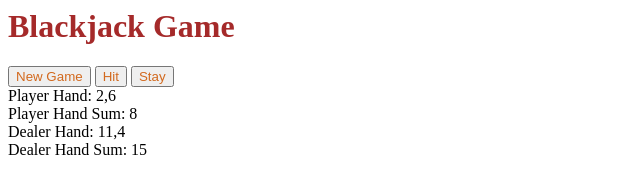
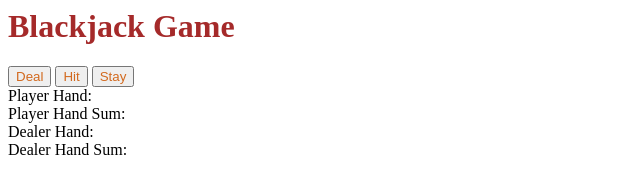
Before and after one commit to mamathabele/blackjack-game, a plain HTML site: page index.html in a window 1280 px wide. Shown: the whole page, without its empty margins (0-640 px from the left). Drawn offline with Linux system fonts and the light colour scheme.

Commit message:
stable code

```diff
--- a/game.js
+++ b/game.js
@@ -54,24 +54,13 @@ function createdeck() {
     }
     return deck;
 }
-//console.log(deck);
+
 //shuffle the deck and pic 2random locations
 function shuffle(deck){
-    // for(let j = 0; j < deck.length; j++){
-    //     var dealer = [Math.floor(Math.random() * deck.length)];
-    //     var player = [Math.floor(Math.random() * deck.length)];
-
-    //       var temp = deck[dealer]
-    //       deck[dealer] = deck[player];
-    //       deck[player] = temp;
-    // }
-//console.log(dealer,player);
-
 // generate the randomindex from deck of cards
     var randomindex = [Math.floor(Math.random() * deck.length)];
     return deck[randomindex];
 }
-//console.log(shuffle(deck));
 
 // start game function will generate two cards foreach  dealerhand and playerhand
 function startgame(){
@@ -138,13 +127,3 @@ function startgame(){
     }
 
 }
-
- startgame();
-//  console.log('playerhand:' + playerhand);
-//  console.log('playerhand sum value:' + gethandvalue(playerhand));
-//  console.log('dealerhand:' + dealerhand);
-//  console.log('dealerhand sum value:' + gethandvalue(dealerhand));
-updateView();
-
-//  document.getElementById(playerhand).innerHTML = playerhand;
-//  document.getElementById(playerhand).innerHTML = playerhand;
--- a/index.html
+++ b/index.html
@@ -7,7 +7,7 @@
     <body>
         <div>
             <h1>Blackjack Game</h1>
-            <button id= "gamebutton">New Game</button>
+            <button id= "gamebutton">Deal</button>
             <button id= "hitbutton">Hit</button>
             <button id= "staybutton">Stay</button>
         </div>
```
